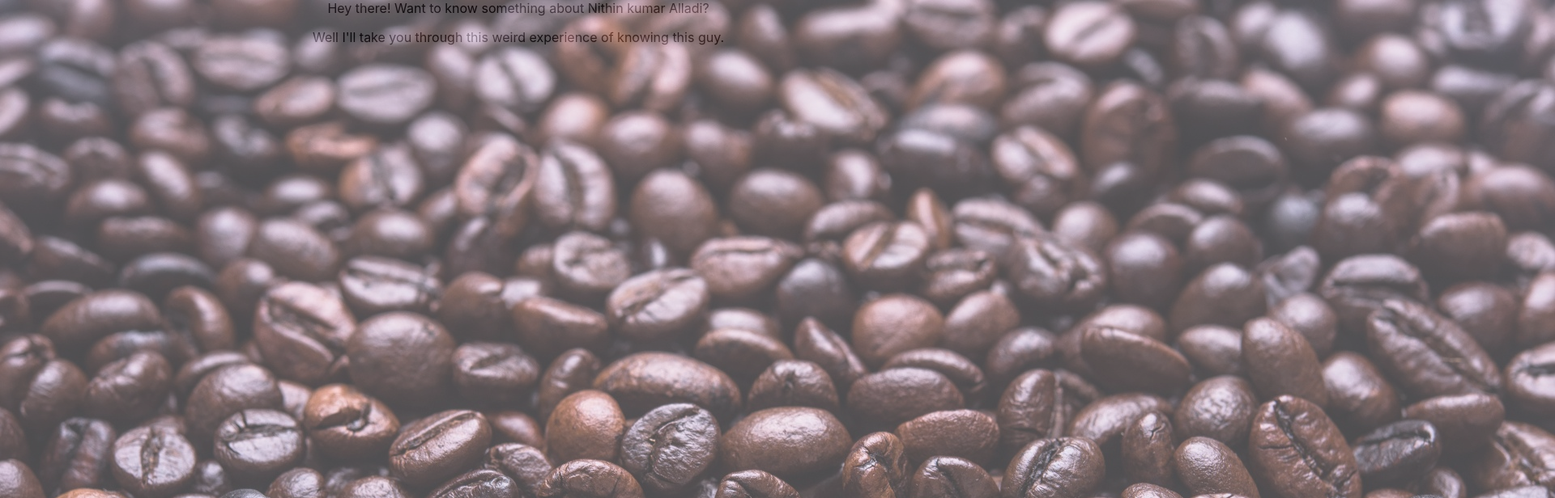
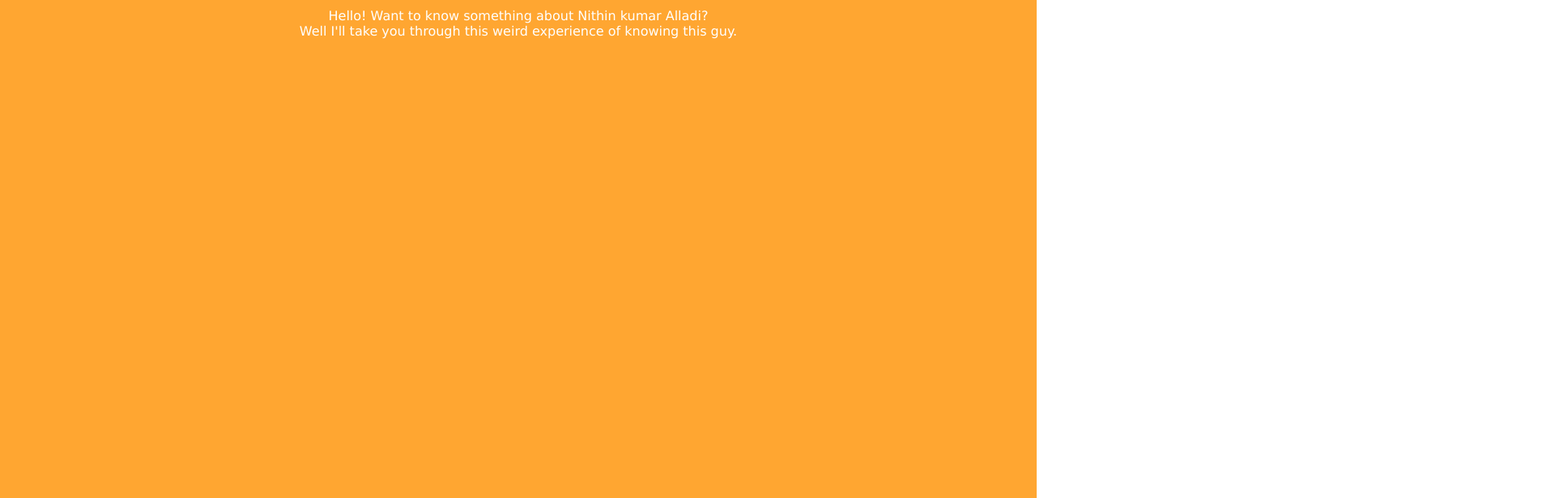
Before and after one commit to NithinKumarAlladi/Website, a React (Create React App) app: page / in a window 1280 px wide. Shown: the top 616 px of the page at 81% size, 1920 px wide, since content can reach past the window. Built offline with nearby package versions, Linux system fonts and the light colour scheme.

Commit message:
background changed

```diff
--- a/src/App.css
+++ b/src/App.css
@@ -30,3 +30,17 @@
     transform: rotate(360deg);
   }
 }
+.backDiv{
+  height : 100vh;
+  background-color : rgb(255, 166, 49);
+}
+.headPara{
+  margin : 0px;
+  padding-top : 10px;
+  font-family:Verdana;
+  color: white;
+}
+
+/*{
+  Caveat , Bigelow Rules, Boogaloo
+}*/
--- a/src/Home.js
+++ b/src/Home.js
@@ -5,12 +5,12 @@ export default class Home extends Component {
     render() {
         return (
             <div>
-                <div style={{ position: 'absolute' }}>
+                {/* <div style={{ position: 'absolute' }}>
                     <img src={dcb} style={{ opacity: 0.7, }} />
-                </div>
-                <div>
-                    <p style={{ margin: 0 }}>Hey there! Want to know something about Nithin kumar Alladi?</p>
-                    <p>Well I'll take you through this weird experience of knowing this guy.</p>
+                </div> */}
+                <div className="backDiv">
+                    <p className="headPara">Hello! Want to know something about Nithin kumar Alladi?
+                    <br />Well I'll take you through this weird experience of knowing this guy.</p>
                 </div>
             </div>
         )
```
Also changed, not shown: src/imgs/greenBG.jpg (added).
